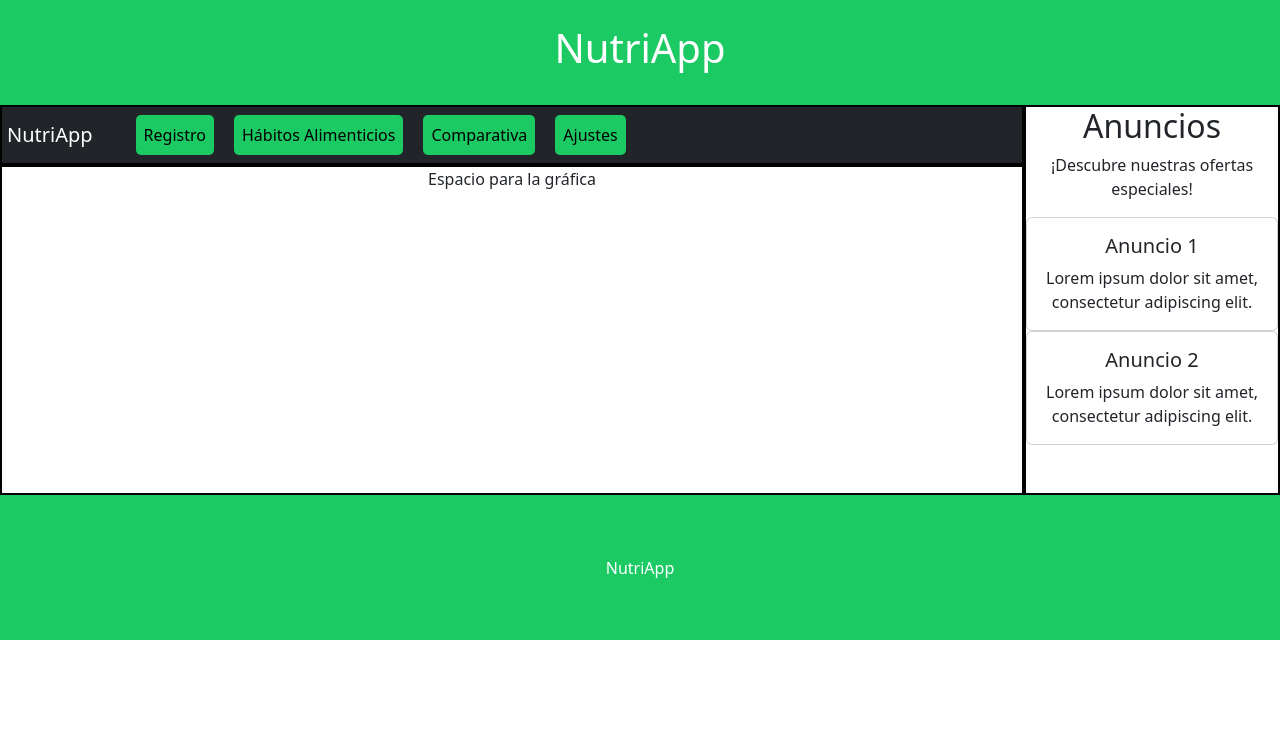
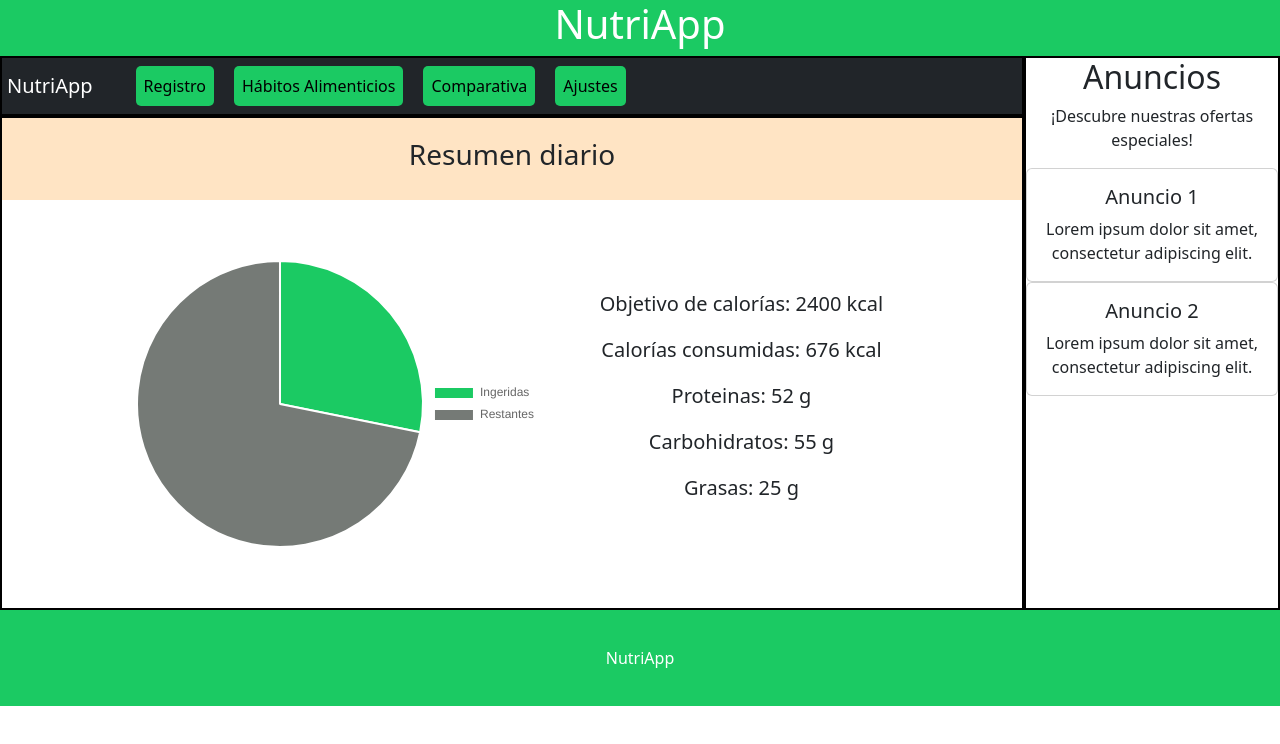
Before and after one commit to rafaelhorcas/NutriApp-17, a React (Create React App) app in the folder nutriapp-react/: page / in a window 1280 px wide. Shown: the top 744 px of the page. Built offline with nearby package versions, Linux system fonts and the light colour scheme.

Commit message:
Gráfica kcal diaria terminada

```diff
--- a/nutriapp-react/package.json
+++ b/nutriapp-react/package.json
@@ -8,8 +8,10 @@
     "@testing-library/user-event": "^13.5.0",
     "axios": "^1.6.8",
     "bootstrap": "^5.3.3",
+    "chart.js": "^4.4.2",
     "react": "^18.2.0",
     "react-bootstrap": "^2.10.1",
+    "react-chartjs-2": "^5.2.0",
     "react-dom": "^18.2.0",
     "react-router-dom": "^6.22.3",
     "react-scripts": "5.0.1",
--- a/nutriapp-react/src/App.css
+++ b/nutriapp-react/src/App.css
@@ -64,3 +64,25 @@
   align-items: center;
   padding: 10px;
 }
+
+.chart{
+  width: 40%;
+  height: 40%;
+  margin-right: 5%;
+}
+
+#chart-header{
+  background-color: bisque;
+  padding: 20px;
+}
+.chart-content{
+  display: flex;
+  justify-content: center;
+  align-items: center;
+  margin: auto;
+}
+
+.text{
+  font-size: 20px;
+  padding: 5px;
+}
--- a/nutriapp-react/src/App.js
+++ b/nutriapp-react/src/App.js
@@ -8,7 +8,7 @@ import Sidebar from './components/Sidebar';
 import Title from './components/Title';
 import RegistroAlimento from './components/mains/RegistroAlimento';
 import NuevoAlimento from './components/mains/NuevoAlimento';
-import { mockdata } from './constants/alimentos.js';
+import { mock_alimentos } from './constants/alimentos.js';
 
 import React, { useState, useEffect } from 'react';
 import { Container } from 'react-bootstrap';
@@ -22,7 +22,7 @@ export default function App() {
   let navigate = useNavigate();
 
   useEffect(() => {
-      setAlimentos(mockdata.alimentos);
+      setAlimentos(mock_alimentos.alimentos);
     }, []);
 
   const agregarAlimento = (nuevoAlimento) => {
--- a/nutriapp-react/src/components/mains/Main.js
+++ b/nutriapp-react/src/components/mains/Main.js
@@ -1,12 +1,75 @@
 import '../../App.css';
 import 'bootstrap/dist/css/bootstrap.min.css';
+import { Chart as ChartJS, ArcElement, Tooltip, Legend } from 'chart.js';
+import { mock_alimentos_dia } from '../../constants/alimentos_dia';
+import { Pie } from 'react-chartjs-2';
+
+ChartJS.register(ArcElement, Tooltip, Legend);
+
+const options = {
+  plugins: {
+    legend:{
+      position: 'right',
+    },
+    tooltip: {
+      callbacks: {
+        label: function(context) {
+          let label = context.label || '';
+          if (label) {
+            label += ': kcal ';
+          }
+          label += context.formattedValue;
+          return label;
+        }
+      }
+    },
+  }
+}
 
 export default function Main(){
+    const objetivoCalorias = 2400;
+    const CaloriasConsumidas = mock_alimentos_dia.alimentos_dia.reduce((totalKcal, alimento) => {
+      return totalKcal + alimento.kcal_totales;
+    }, 0);
+    const CaloriasRestantes = objetivoCalorias - CaloriasConsumidas;
+
+    const sumaProteinasTotales = mock_alimentos_dia.alimentos_dia.reduce((totalProteinas, alimento) => {
+      return totalProteinas + alimento.proteinas_totales;
+    }, 0);
+
+    const sumaCarbohidratosTotales = mock_alimentos_dia.alimentos_dia.reduce((totalCarbohidratos, alimento) => {
+      return totalCarbohidratos + alimento.carbohidratos_totales;
+    }, 0);
+
+    const sumaGrasasTotales = mock_alimentos_dia.alimentos_dia.reduce((totalGrasas, alimento) => {
+      return totalGrasas + alimento.grasas_totales;
+    }, 0);
+
+    const data = {
+        labels: ['Ingeridas','Restantes'],
+        datasets: [{
+          data: [CaloriasConsumidas, CaloriasRestantes],
+          backgroundColor: ['#1bca63', '#757A76'],
+        }],
+      };
+
     return (
         <div className='main'>
+          <div id='chart-header'>
+            <h3>Resumen diario</h3>
+          </div>
+          <div className='chart-content'>
             <div className="chart">
-                <p>Espacio para la gráfica</p>
+              <Pie data={data} options={options}/>
             </div>
-        </div>
+            <div className="text">
+              <p>Objetivo de calorías: {objetivoCalorias} kcal</p>
+              <p>Calorías consumidas: {CaloriasConsumidas} kcal</p>
+              <p>Proteinas: {sumaProteinasTotales} g</p>
+              <p>Carbohidratos: {sumaCarbohidratosTotales} g</p>
+              <p>Grasas: {sumaGrasasTotales} g</p>
+            </div>
+          </div>
+      </div>
     );
 }
--- a/nutriapp-react/src/constants/alimentos.js
+++ b/nutriapp-react/src/constants/alimentos.js
@@ -1,4 +1,4 @@
-export const mockdata = {
+export const mock_alimentos = {
   "alimentos": [
     {
       "nombre": "Manzana",
--- /dev/null
+++ b/nutriapp-react/src/constants/alimentos_dia.js
@@ -0,0 +1,32 @@
+export const mock_alimentos_dia = {
+    "alimentos_dia": [
+      {
+        "nombre": "Huevo revuelto",
+        "kcal_totales": 210,
+        "proteinas_totales": 14,
+        "carbohidratos_totales": 2,
+        "grasas_totales": 16
+      },
+      {
+        "nombre": "Arroz blanco",
+        "kcal_totales": 206,
+        "proteinas_totales": 4,
+        "carbohidratos_totales": 45,
+        "grasas_totales": 0.4
+      },
+      {
+        "nombre": "Pechuga de pollo a la plancha",
+        "kcal_totales": 170,
+        "proteinas_totales": 31,
+        "carbohidratos_totales": 0,
+        "grasas_totales": 3.6
+      },
+      {
+        "nombre": "Ensalada mixta",
+        "kcal_totales": 90,
+        "proteinas_totales": 3,
+        "carbohidratos_totales": 8,
+        "grasas_totales": 5
+      }
+    ]
+  }
```
Also changed, not shown: 2 other files (tests, documents, lock files or other folders).
